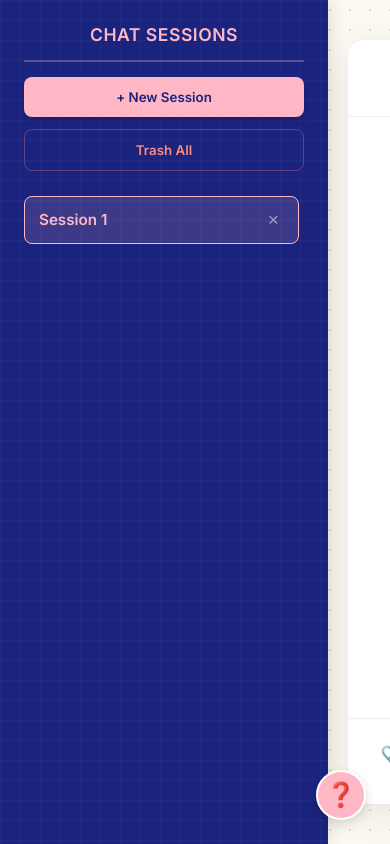
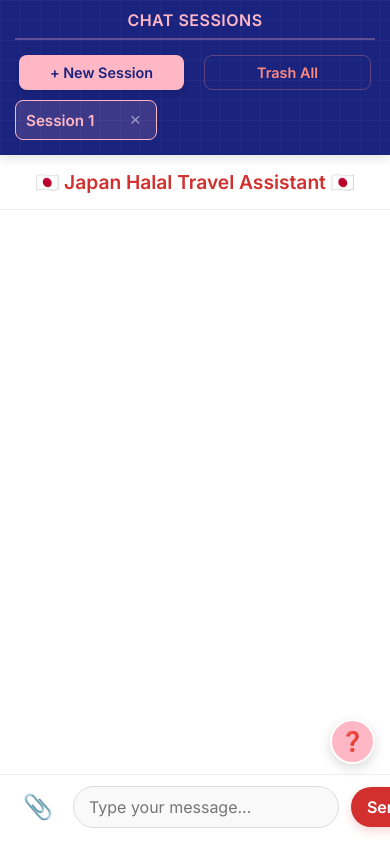
Before and after one commit to musmeong/japan-halal-travel-assistant, a website: page public/index.html in a window 390 px wide. Drawn offline with nearby package versions, Linux system fonts and the light colour scheme.

Commit message:
Fixing bad display in phone

```diff
--- a/public/style.css
+++ b/public/style.css
@@ -518,3 +518,94 @@ button[type="submit"]:hover {
   transform: translateY(-1px);
   box-shadow: 0 6px 12px rgba(211, 47, 47, 0.3);
 }
+
+/* --- Mobile Responsiveness --- */
+@media (max-width: 768px) {
+  .app-layout {
+    flex-direction: column;
+  }
+
+  .sidebar {
+    width: 100%;
+    height: auto;
+    padding: 10px 15px;
+    box-sizing: border-box;
+    box-shadow: 0 4px 10px rgba(0, 0, 0, 0.1);
+  }
+
+  .sidebar h2 {
+    font-size: 1rem;
+    padding-bottom: 8px;
+    margin-bottom: 15px;
+  }
+
+  .sidebar-actions {
+    flex-direction: row;
+    justify-content: space-between;
+    margin-bottom: 10px;
+  }
+
+  .sidebar-btn {
+    flex: 1;
+    padding: 8px;
+    font-size: 0.9rem;
+    margin: 0 4px;
+  }
+
+  .session-list {
+    flex-direction: row;
+    overflow-x: auto;
+    overflow-y: hidden;
+    padding-bottom: 5px;
+  }
+
+  .session-item {
+    min-width: 120px;
+    margin-right: 8px;
+    padding: 8px 10px;
+  }
+
+  .main-content {
+    padding: 0;
+  }
+
+  .container {
+    height: 100%;
+    border-radius: 0;
+  }
+
+  h1 {
+    font-size: 1.2rem;
+    padding: 15px;
+  }
+
+  .chat-box {
+    padding: 15px;
+  }
+
+  .message {
+    max-width: 85%;
+    padding: 10px 14px;
+  }
+
+  form {
+    padding: 10px 15px 15px 15px;
+  }
+
+  input[type="text"] {
+    padding: 10px 15px;
+  }
+
+  button[type="submit"] {
+    padding: 10px 16px;
+  }
+
+  .help-btn {
+    bottom: 80px;
+    /* Lift above mobile keyboard/nav */
+    right: 15px;
+    width: 45px;
+    height: 45px;
+    font-size: 1.2rem;
+  }
+}
```
